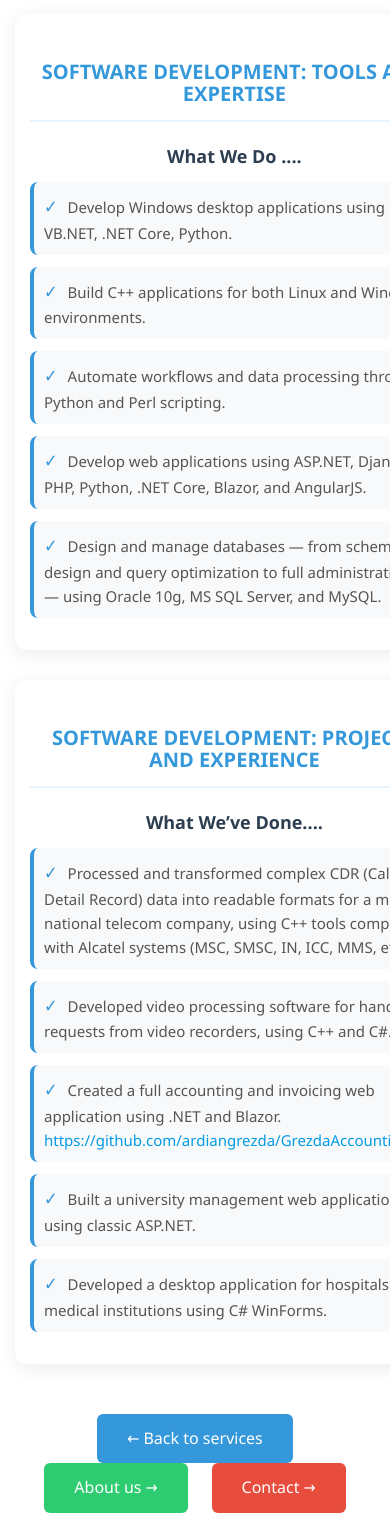
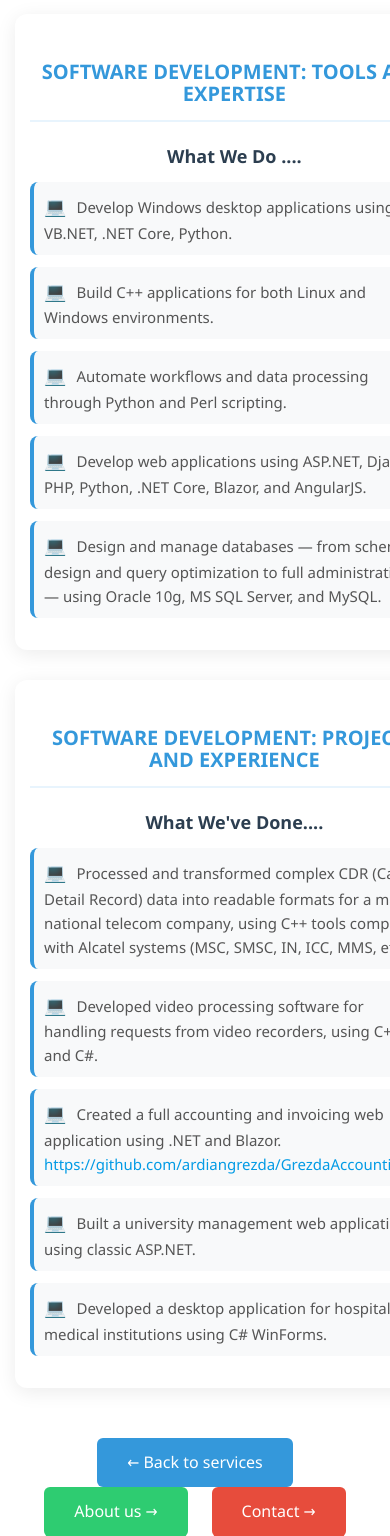
Before and after one commit to ardiangrezda/algosoft, a Django app: page /en/servicesoftware/ in a window 390 px wide; the page is wider, and only the part inside the window is pictured. Shown: the part 224-1760 px from the top of that part. Run offline with Django 3.2, Linux system fonts and the light colour scheme.

```diff
--- a/main/templates/services software.html
+++ b/main/templates/services software.html
@@ -5,18 +5,18 @@
 
 {% block content %}
 <style>
-.services-container {
+.data-services-container {
     max-width: 1200px;
     margin: 0 auto;
     padding: 60px 20px;
 }
 
-.services-header {
+.data-services-header {
     text-align: center;
     margin-bottom: 60px;
 }
 
-.services-title {
+.data-services-title {
     color: #2c3e50;
     font-size: 36px;
     font-weight: 700;
@@ -24,14 +24,14 @@
     font-family: 'Segoe UI', Tahoma, Geneva, Verdana, sans-serif;
 }
 
-.services-grid {
+.data-services-grid {
     display: grid;
     grid-template-columns: 1fr 1fr;
     gap: 40px;
     margin-top: 40px;
 }
 
-.service-column {
+.data-service-column {
     background: #ffffff;
     border-radius: 12px;
     box-shadow: 0 4px 20px rgba(0, 0, 0, 0.08);
@@ -39,13 +39,13 @@
     transition: transform 0.3s ease, box-shadow 0.3s ease;
 }
 
-.service-column:hover {
+.data-service-column:hover {
     transform: translateY(-5px);
     box-shadow: 0 8px 30px rgba(0, 0, 0, 0.15);
 }
 
-.column-header {
-    color: #3498db;
+.data-column-header {
+    color: #3498db;  /* Blue color for software services */
     font-size: 20px;
     font-weight: 600;
     margin-bottom: 25px;
@@ -55,111 +55,109 @@
     font-family: 'Segoe UI', Tahoma, Geneva, Verdana, sans-serif;
 }
 
-.service-list {
+.data-service-list {
     list-style: none;
     padding: 0;
     margin: 0;
 }
 
-.service-item {
+.data-service-item {
     background: #f8f9fa;
     margin-bottom: 15px;
     padding: 20px;
     border-radius: 8px;
-    border-left: 4px solid #3498db;
+    border-left: 4px solid #3498db;  /* Blue color for software services */
     transition: background-color 0.3s ease;
     font-size: 16px;
     line-height: 1.6;
     color: #555;
 }
 
-.service-item:hover {
-    background: #e3f2fd;
+.data-service-item:hover {
+    background: #e3f2fd;  /* Light blue background for software services */
 }
 
-.service-item::before {
-    content: "✓";
-    color: #3498db;
-    font-weight: bold;
+.data-service-item::before {
+    content: "💻";  /* Computer emoji for software services */
     margin-right: 10px;
     font-size: 18px;
 }
 
 @media (max-width: 768px) {
-    .services-grid {
+    .data-services-grid {
         grid-template-columns: 1fr;
         gap: 30px;
     }
 
-    .services-title {
+    .data-services-title {
         font-size: 28px;
     }
 
-    .service-column {
+    .data-service-column {
         padding: 25px;
     }
 
-    .services-container {
+    .data-services-container {
         padding: 40px 15px;
     }
 }
 
 @media (max-width: 480px) {
-    .services-title {
+    .data-services-title {
         font-size: 26px;
         margin-bottom: 15px;
         word-wrap: break-word;
     }
 
-    .column-header {
+    .data-column-header {
         font-size: 20px;
         word-wrap: break-word;
     }
 
-    .service-item {
+    .data-service-item {
         font-size: 15px;
         margin-bottom: 12px;
         padding: 10px;
     }
 
-    .service-list {
+    .data-service-list {
         padding-left: 0;
     }
 
-    .service-column {
+    .data-service-column {
         padding: 20px 15px;
     }
 }
 </style>
 
-<div class="services-container">
-    <div class="services-header">
-        <h1 class="services-title">{% trans "SOFTWARE DEVELOPMENT" %}</h1>
+<div class="data-services-container">
+    <div class="data-services-header">
+        <h1 class="data-services-title">{% trans "SOFTWARE DEVELOPMENT" %}</h1>
     </div>
 
-    <div class="services-grid">
-        <div class="service-column">
-            <h3 class="column-header">{% trans "SOFTWARE DEVELOPMENT: TOOLS AND EXPERTISE" %}</h3>
+    <div class="data-services-grid">
+        <div class="data-service-column">
+            <h3 class="data-column-header">{% trans "SOFTWARE DEVELOPMENT: TOOLS AND EXPERTISE" %}</h3>
             <h4 style="text-align: center; color: #2c3e50; margin: 0 0 15px 0; font-size: 18px; font-weight: 600;">{% trans "What We Do ...." %}</h4>
-            <ul class="service-list">
-                <li class="service-item">{% trans "Develop Windows desktop applications using C#, VB.NET, .NET Core, Python." %}</li>
-                <li class="service-item">{% trans "Build C++ applications for both Linux and Windows environments." %}</li>
-                <li class="service-item">{% trans "Automate workflows and data processing through Python and Perl scripting." %}</li>
-                <li class="service-item">{% trans "Develop web applications using ASP.NET, Django, PHP, Python, .NET Core, Blazor, and AngularJS." %}</li>
-                <li class="service-item">{% trans "Design and manage databases — from schema design and query optimization to full administration — using Oracle 10g, MS SQL Server, and MySQL." %}</li>
+            <ul class="data-service-list">
+                <li class="data-service-item">{% trans "Develop Windows desktop applications using C#, VB.NET, .NET Core, Python." %}</li>
+                <li class="data-service-item">{% trans "Build C++ applications for both Linux and Windows environments." %}</li>
+                <li class="data-service-item">{% trans "Automate workflows and data processing through Python and Perl scripting." %}</li>
+                <li class="data-service-item">{% trans "Develop web applications using ASP.NET, Django, PHP, Python, .NET Core, Blazor, and AngularJS." %}</li>
+                <li class="data-service-item">{% trans "Design and manage databases — from schema design and query optimization to full administration — using Oracle 10g, MS SQL Server, and MySQL." %}</li>
             </ul>
         </div>
 
-        <div class="service-column">
-            <h3 class="column-header">{% trans "SOFTWARE DEVELOPMENT: PROJECTS AND EXPERIENCE" %}</h3>
-            <h4 style="text-align: center; color: #2c3e50; margin: 0 0 15px 0; font-size: 18px; font-weight: 600;">{% trans "What We’ve Done...." %}</h4>
-            <ul class="service-list">
-                <li class="service-item">{% trans "Processed and transformed complex CDR (Call Detail Record) data into readable formats for a major national telecom company, using C++ tools compatible with Alcatel systems (MSC, SMSC, IN, ICC, MMS, etc.)." %}</li>
-                <li class="service-item">{% trans "Developed video processing software for handling requests from video recorders, using C++ and C#." %}</li>
-                <li class="service-item">{% trans "Created a full accounting and invoicing web application using .NET and Blazor." %}                <a href="https://github.com/ardiangrezda/GrezdaAccountingAR" target="_blank" rel="noopener noreferrer">https://github.com/ardiangrezda/GrezdaAccountingAR</a>
+        <div class="data-service-column">
+            <h3 class="data-column-header">{% trans "SOFTWARE DEVELOPMENT: PROJECTS AND EXPERIENCE" %}</h3>
+            <h4 style="text-align: center; color: #2c3e50; margin: 0 0 15px 0; font-size: 18px; font-weight: 600;">{% trans "What We've Done...." %}</h4>
+            <ul class="data-service-list">
+                <li class="data-service-item">{% trans "Processed and transformed complex CDR (Call Detail Record) data into readable formats for a major national telecom company, using C++ tools compatible with Alcatel systems (MSC, SMSC, IN, ICC, MMS, etc.)." %}</li>
+                <li class="data-service-item">{% trans "Developed video processing software for handling requests from video recorders, using C++ and C#." %}</li>
+                <li class="data-service-item">{% trans "Created a full accounting and invoicing web application using .NET and Blazor." %}                <a href="https://github.com/ardiangrezda/GrezdaAccountingAR" target="_blank" rel="noopener noreferrer">https://github.com/ardiangrezda/GrezdaAccountingAR</a>
 </li>
-                <li class="service-item">{% trans "Built a university management web application using classic ASP.NET." %}</li>
-                <li class="service-item">{% trans "Developed a desktop application for hospitals and medical institutions using C# WinForms." %}</li>
+                <li class="data-service-item">{% trans "Built a university management web application using classic ASP.NET." %}</li>
+                <li class="data-service-item">{% trans "Developed a desktop application for hospitals and medical institutions using C# WinForms." %}</li>
             </ul>
         </div>
     </div>
```
Also changed, not shown: create_superuser.py (deleted, +0 -14 lines).
